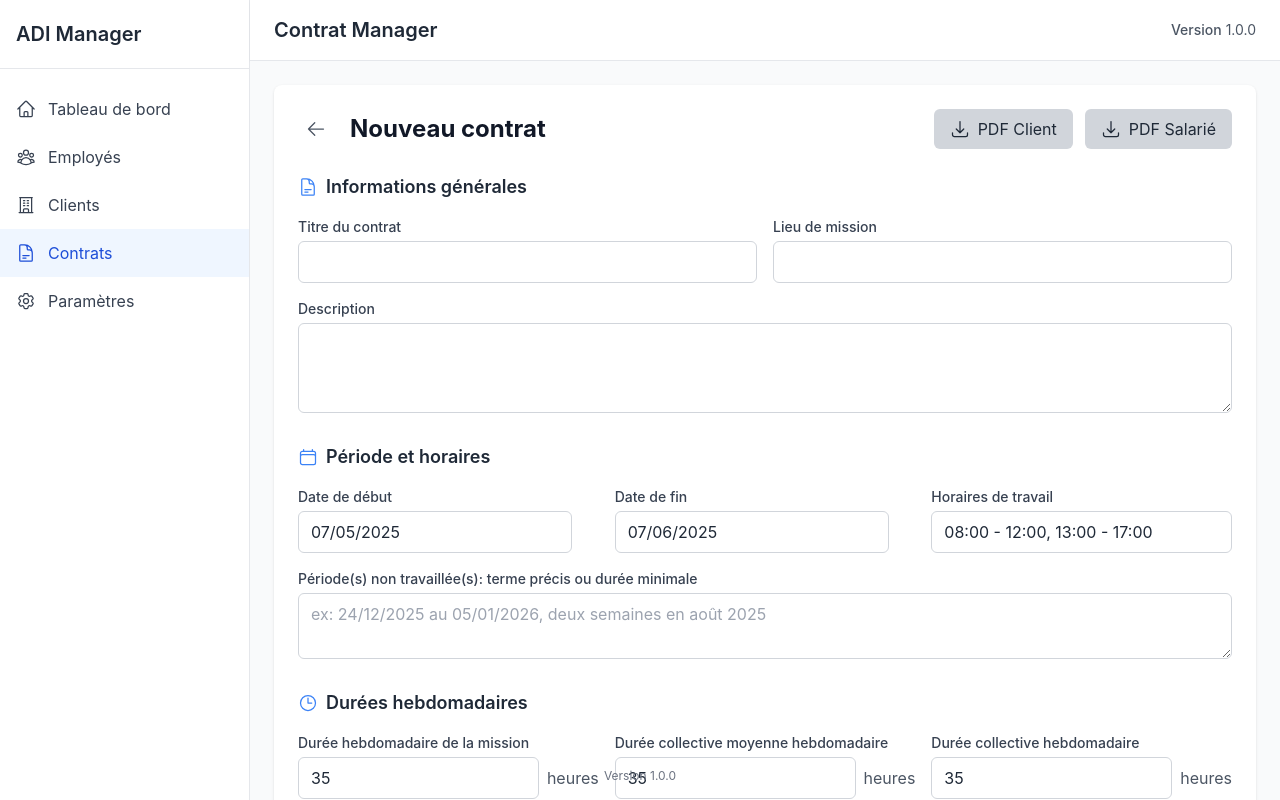
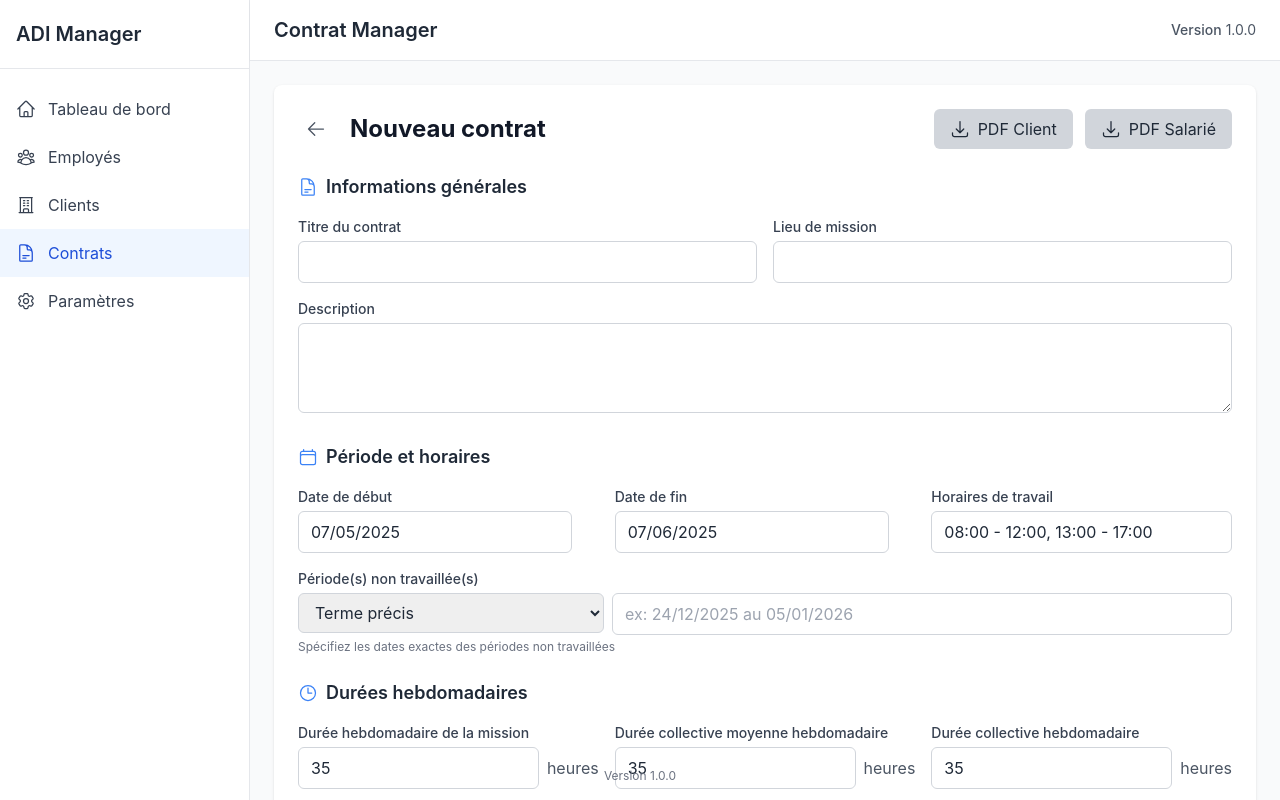
Before and after one commit to Nirilanto/electron-adi-30051994-kandra, a React (Create React App) app: page /#/contracts/new in a window 1280 px wide. Built offline with nearby package versions, Linux system fonts and the light colour scheme.

Commit message:
fix periode

```diff
--- a/src/modules/contracts/ContractForm.jsx
+++ b/src/modules/contracts/ContractForm.jsx
@@ -35,6 +35,8 @@ function ContractForm() {
     startDate: new Date(),
     endDate: new Date(new Date().setMonth(new Date().getMonth() + 1)),
     location: "",
+    nonWorkingPeriods: "", // La valeur de la période non travaillée
+    nonWorkingPeriodsType: "specific", // Type de période (specific ou minimum)
     workingHours: "08:00 - 12:00, 13:00 - 17:00",
     hourlyRate: 0,
     billingRate: 0,
@@ -599,20 +601,47 @@ function ContractForm() {
 
             <div className="md:col-span-3">
               <label
-                htmlFor="nonWorkingPeriods"
+                htmlFor="nonWorkingPeriodsType"
                 className="block text-sm font-medium text-gray-700 mb-1"
               >
-                Période(s) non travaillée(s): terme précis ou durée minimale
+                Période(s) non travaillée(s)
               </label>
-              <textarea
-                id="nonWorkingPeriods"
-                name="nonWorkingPeriods"
-                rows="2"
-                value={contract.nonWorkingPeriods}
-                onChange={handleChange}
-                placeholder="ex: 24/12/2025 au 05/01/2026, deux semaines en août 2025"
-                className="w-full px-3 py-2 border border-gray-300 rounded-md focus:outline-none focus:ring-2 focus:ring-blue-500"
-              ></textarea>
+
+              <div className="grid grid-cols-1 md:grid-cols-3 gap-2">
+                <div>
+                  <select
+                    id="nonWorkingPeriodsType"
+                    name="nonWorkingPeriodsType"
+                    value={contract.nonWorkingPeriodsType}
+                    onChange={handleChange}
+                    className="w-full px-3 py-2 border border-gray-300 rounded-md focus:outline-none focus:ring-2 focus:ring-blue-500"
+                  >
+                    <option value="specific">Terme précis</option>
+                    <option value="minimum">Durée minimale</option>
+                  </select>
+                </div>
+
+                <div className="md:col-span-2">
+                  <input
+                    type="text"
+                    id="nonWorkingPeriods"
+                    name="nonWorkingPeriods"
+                    value={contract.nonWorkingPeriods}
+                    onChange={handleChange}
+                    placeholder={
+                      contract.nonWorkingPeriodsType === "specific"
+                        ? "ex: 24/12/2025 au 05/01/2026"
+                        : "ex: deux semaines en août 2025"
+                    }
+                    className="w-full px-3 py-2 border border-gray-300 rounded-md focus:outline-none focus:ring-2 focus:ring-blue-500"
+                  />
+                </div>
+              </div>
+              <p className="mt-1 text-xs text-gray-500">
+                {contract.nonWorkingPeriodsType === "specific"
+                  ? "Spécifiez les dates exactes des périodes non travaillées"
+                  : "Indiquez la durée minimale des périodes non travaillées"}
+              </p>
             </div>
           </div>
         </div>
--- a/src/modules/contracts/PDFGenerator.js
+++ b/src/modules/contracts/PDFGenerator.js
@@ -249,7 +249,7 @@ class PDFGenerator {
       ? formatDate(employee?.idCardIssueDate)
       : "";
 
-      const birthDate = employee?.birthDate
+    const birthDate = employee?.birthDate
       ? formatDate(employee?.birthDate)
       : "";
 
@@ -283,6 +283,8 @@ class PDFGenerator {
         contract.endDate
       )}`,
       startDate: formatDate(contract.startDate),
+      useSecurityMeasuresColumns: contract.securityMeasuresList?.length > 2,
+      nonWorkingPeriodsType: contract.nonWorkingPeriodsType === "precise",
       endDate: formatDate(contract.endDate),
       transport: contract.transport,
       duration: duration,
```
Also changed, not shown: main.js (+25 -19 lines).
